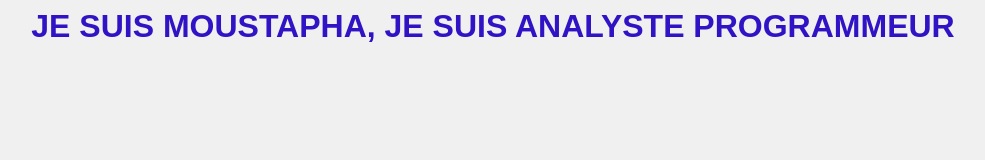
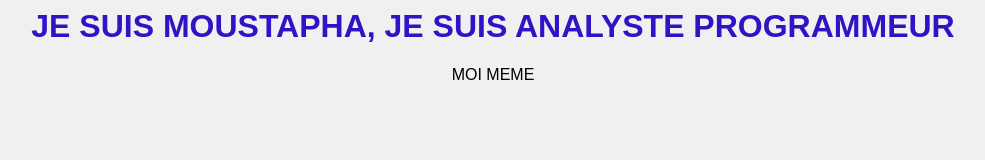
Before and after one commit to moustaff/test, a plain HTML site: page index.html in a window 1280 px wide. Shown: the whole page, without its empty margins (147-1132 px from the left). Drawn offline with Linux system fonts and the light colour scheme.

```diff
--- a/index.html
+++ b/index.html
@@ -11,11 +11,14 @@
                 color: #3013c5;
                 text-transform: uppercase;
             }
+            p
+
         </style>
     </head>
     <body>
         <h1>
             JE SUIS moustapha, je suis analyste programmeur
         </h1>
+        <p>MOI MEME</p>
     </body>
 </html>
```
